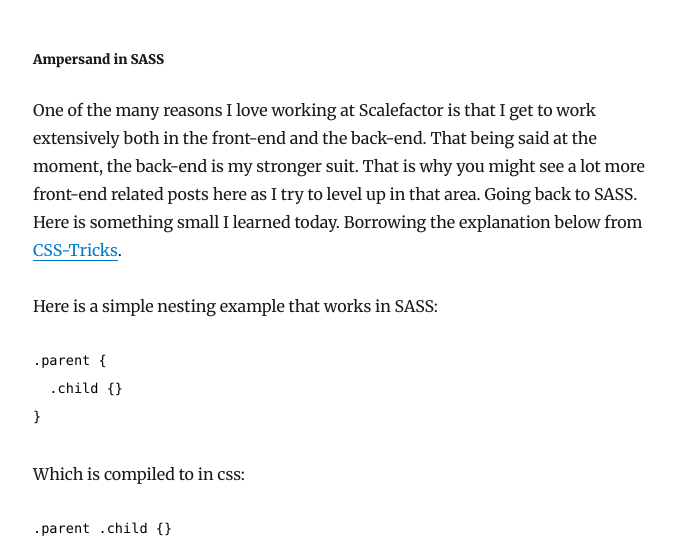
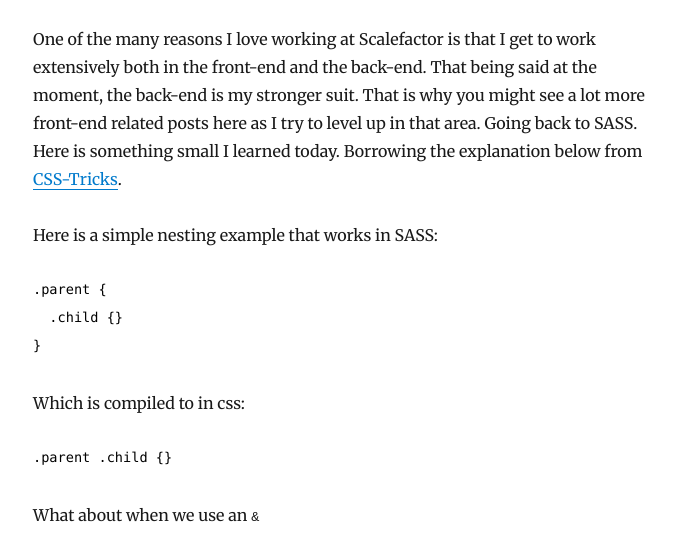
Before and after one commit to JibranKalia/personal-website-v2, a Gatsby site: page /scss-ampersands/ in a window 1280 px wide. Shown: the part 170-727 px from the top of the page, without its empty margins (292-968 px from the left). Built offline with nearby package versions, Linux system fonts and the light colour scheme; Gatsby itself is replaced by a stand-in of ours; some packages are replaced by stand-ins of ours; code samples lack their colours.

Commit message:
Unnecessary title

```diff
--- a/content/blog/scss-ampersands/index.md
+++ b/content/blog/scss-ampersands/index.md
@@ -4,9 +4,6 @@ date: "2018-12-18T06:00:00.000Z"
 description: Cool things I learned about SASS Ampersand
 tags: SASS, Font End
 ---
-
-
-##### Ampersand in SASS
 
 One of the many reasons I love working at Scalefactor is that I get to work extensively both in the front-end and the back-end. That being said at the moment, the back-end is my stronger suit. That is why you might see a lot more front-end related posts here as I try to level up in that area. Going back to SASS. Here is something small I learned today. Borrowing the explanation below from [CSS-Tricks](https://css-tricks.com/the-sass-ampersand/).
 
```
